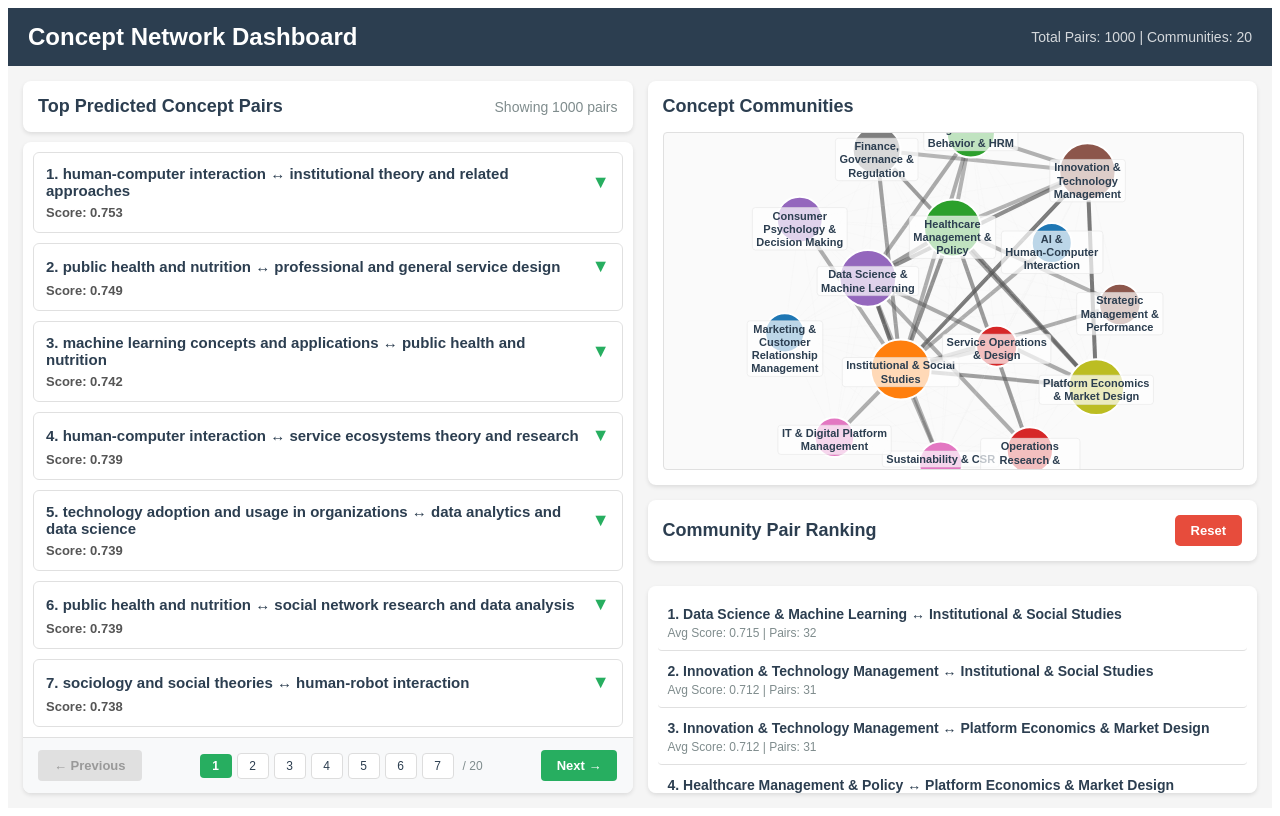
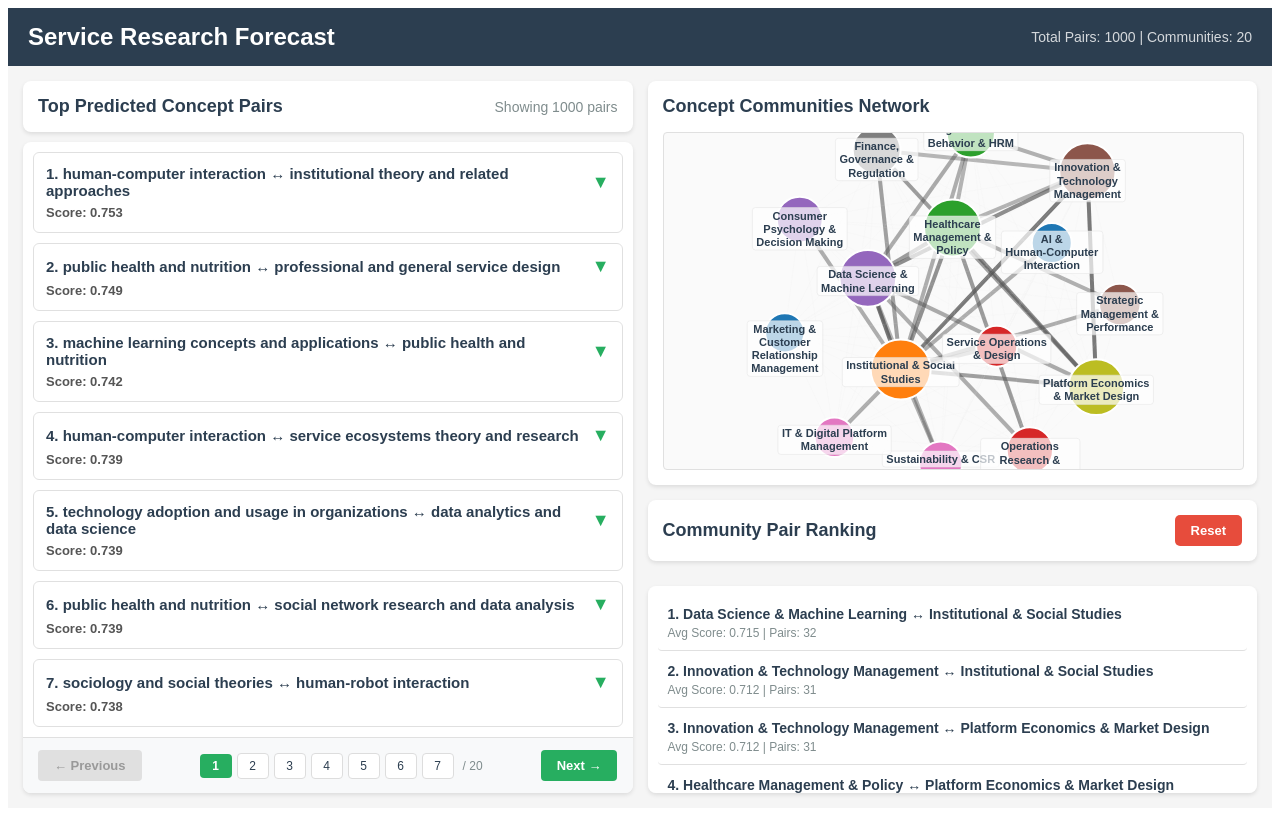
Before and after one commit to suhyeonnnnn/link_prediction_viewer, a React app: page / in a window 1280 px wide. Built offline with nearby package versions, Linux system fonts and the light colour scheme; the HTML template or start-up script is replaced by a standard one.

Commit message:
Update titles: Service Research Forecast, Concept Communities Network

```diff
--- a/src/App.jsx
+++ b/src/App.jsx
@@ -164,7 +164,7 @@ const App = () => {
         justifyContent: 'space-between',
         alignItems: 'center'
       }}>
-        <span>Concept Network Dashboard</span>
+        <span>Service Research Forecast</span>
         <div style={{ fontSize: '14px', fontWeight: 'normal', opacity: 0.8 }}>
           Total Pairs: {rawData.length} | Communities: {networkData.nodes.length}
         </div>
@@ -215,7 +215,7 @@ const App = () => {
             flexDirection: 'column'
           }}>
             <h2 style={{ margin: '0 0 15px 0', fontSize: '18px', color: '#2c3e50' }}>
-              Concept Communities
+              Concept Communities Network
             </h2>
             <NetworkGraph
               data={networkData}
```
